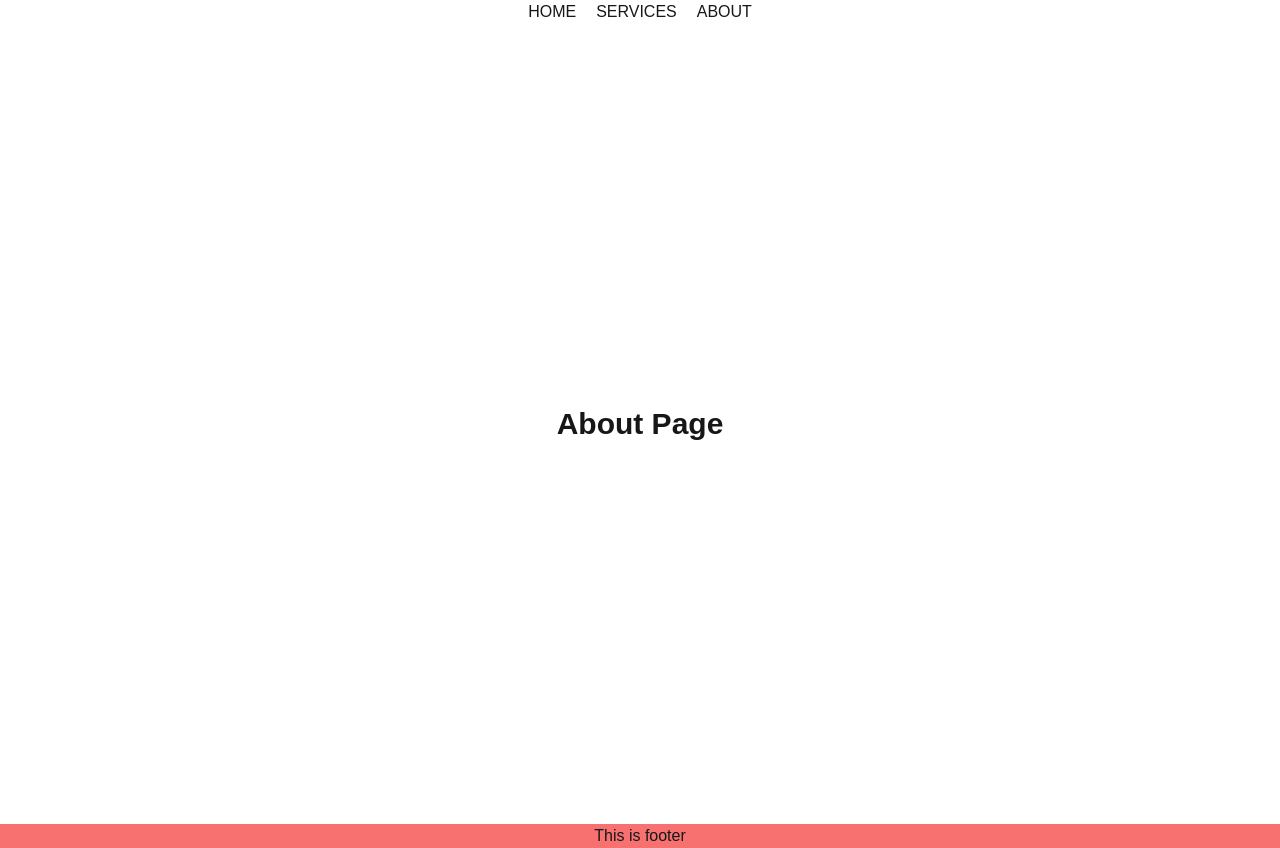
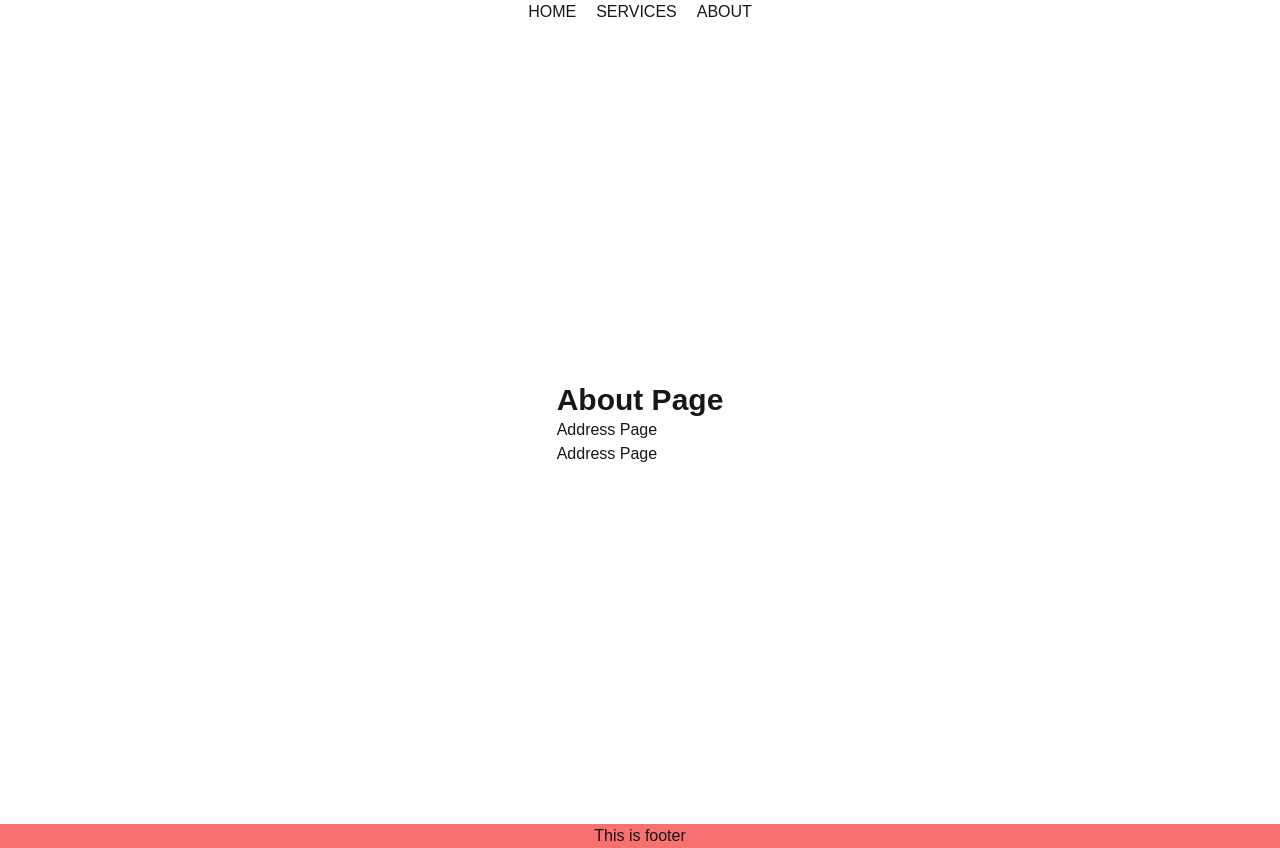
Before and after one commit to mahdihasan333/explore-nextjs, a Next.js app: page /about in a window 1280 px wide. Built offline with nearby package versions, Linux system fonts and the light colour scheme.

Commit message:
nextjs Linking and Navigation

```diff
--- a/src/app/about/address/page.jsx
+++ b/src/app/about/address/page.jsx
@@ -1,3 +1,4 @@
+import Link from 'next/link'
 import React from 'react'
 
 export default function AddressPage() {
--- a/src/app/about/page.jsx
+++ b/src/app/about/page.jsx
@@ -1,9 +1,27 @@
-import React from 'react'
+"use client";
+import Link from "next/link";
+import { useRouter } from "next/navigation";
+import React from "react";
 
 export default function AboutPage() {
+  const router = useRouter();
+  const isLoggedIn = true;
+  const handleNavigation = () => {
+    if (isLoggedIn) {
+      router.push("/about/address");
+    } else {
+      router.push("/");
+    }
+  };
   return (
     <div>
-      <p className='font-bold text-3xl'>About Page</p>
+      <p className="font-bold text-3xl">About Page</p>
+      <p>
+        <Link href="/about/address">Address Page</Link>
+      </p>
+      <button type="button" onClick={handleNavigation}>
+        Address Page
+      </button>
     </div>
-  )
+  );
 }
--- a/src/app/components/NavBar.jsx
+++ b/src/app/components/NavBar.jsx
@@ -1,15 +1,22 @@
-import React from 'react'
+import Link from "next/link";
+import React from "react";
 
 export default function NavBar() {
   return (
     <div>
-      <nav className='flex justify-center'>
-          <ul className="flex justify-between gap-5">
-            <li className="">HOME</li>
-            <li className="">SERVICES</li>
-            <li className="">ABOUT</li>
-          </ul>
-        </nav>
+      <nav className="flex justify-center">
+        <ul className="flex justify-between gap-5">
+          <li>
+            <Link href="/">HOME</Link>
+          </li>
+          <li>
+            <Link href="/services">SERVICES</Link>
+          </li>
+          <li>
+            <Link href="/about">ABOUT</Link>
+          </li>
+        </ul>
+      </nav>
     </div>
-  )
+  );
 }
```
